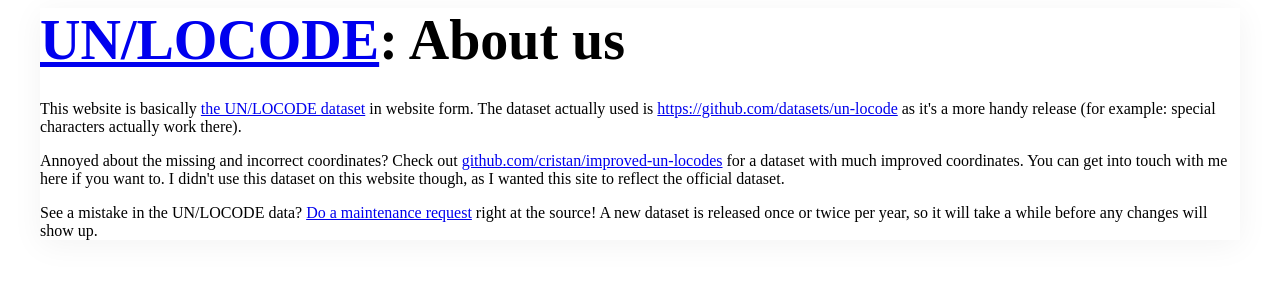
After one commit to cristan/unlocode.info, a PHP site: page /about/about.html in a window 1280 px wide. The commit adds this page. Shown: the top 300 px of the page. Run offline with PHP 8.4, Linux system fonts and the light colour scheme; a stand-in replaces the project's code that opens the database connection.

Commit message:
Add an about page

```diff
--- /dev/null
+++ b/about/about.html
@@ -0,0 +1,20 @@
+<!DOCTYPE html>
+<html>
+<head>
+    <meta content="width=device-width, initial-scale=1" name="viewport" />
+    <title>Unlocode.info | About us</title>
+    <link rel="icon" href="../favicon.svg">
+    <link rel="stylesheet" href="../flat-remix.min.css">
+    <link rel="stylesheet" href="../unlocode.css">
+</head>
+<body class="selectable">
+<main>
+    <div class="paper">
+        <h1><a href="/">UN/LOCODE</a>: About us</h1>
+        <p>This website is basically <a href="https://unece.org/trade/uncefact/unlocode" target="_blank">the UN/LOCODE dataset</a> in website form. The dataset actually used is <a href="https://github.com/datasets/un-locode" target="_blank">https://github.com/datasets/un-locode</a> as it's a more handy release (for example: special characters actually work there).</p>
+        <p>Annoyed about the missing and incorrect coordinates? Check out <a href="https://github.com/cristan/improved-un-locodes" target="_blank">github.com/cristan/improved-un-locodes</a> for a dataset with much improved coordinates. You can get into touch with me here if you want to. I didn't use this dataset on this website though, as I wanted this site to reflect the official dataset.</p>
+        <p>See a mistake in the UN/LOCODE data? <a href="https://apps.unece.org/unlocode/" target="_blank">Do a maintenance request</a> right at the source! A new dataset is released once or twice per year, so it will take a while before any changes will show up.</p>
+    </div>
+</main>
+</body>
+</html>
--- a/home/index.php
+++ b/home/index.php
@@ -42,7 +42,7 @@ foreach($countries as $countryCode => $countryName) {
 </div>
   </div>
   <div class="footer">
-  From <a href='https://unece.org/trade/uncefact/unlocode' target='_blank'><?=$unlocodeVersion?></a>
+  From <a href='https://unece.org/trade/uncefact/unlocode' target='_blank'><?=$unlocodeVersion?></a> | <a href="about">About us</a>
   </div>
 </main>
 </body>
--- a/home/sitemap1.php
+++ b/home/sitemap1.php
@@ -11,6 +11,12 @@ $homeLoc = $homeUrl->addChild('loc', "https://www.unlocode.info");
 $homeUrl->addChild('lastmod', $homeLastMod);
 $homeUrl->addChild('priority', "1.0");
 
+// About
+$aboutUrl = $xml->addChild('url');
+$aboutLoc = $aboutUrl->addChild('loc', "https://www.unlocode.info/about");
+$aboutLoc->addChild('lastmod', $homeLastMod);
+$aboutLoc->addChild('priority', "1.0");
+
 // Countries
 foreach($countries as $countryCode => $countryName) {
     $countryUrl = $xml->addChild('url');
```
Also changed, not shown: .htaccess (added).
